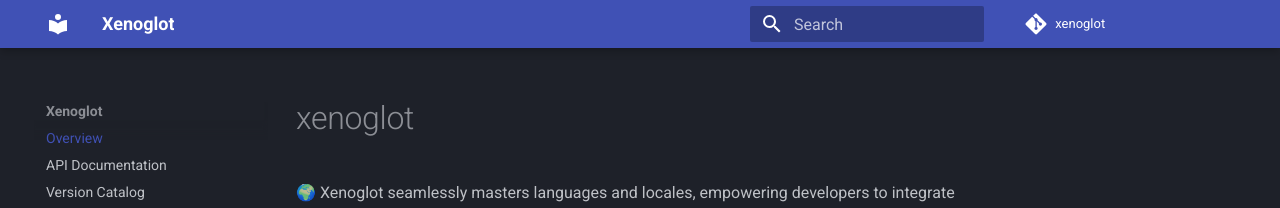
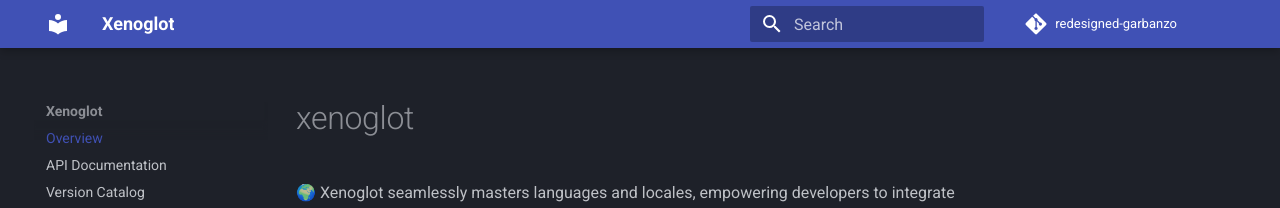
Before and after one commit to teogor/redesigned-garbanzo, an MkDocs documentation site: the page built from docs/index.md, in a window 1280 px wide. Shown: the top 208 px of the page. Built offline with MkDocs 1.6.1 and Material for MkDocs 9.7.7, drawn with Linux system fonts in a browser that asks for light colours; comment, search, counter and statistics services are not loaded.

Commit message:
Update mkdocs.yml

```diff
--- a/mkdocs.yml
+++ b/mkdocs.yml
@@ -1,8 +1,8 @@
 site_name: Xenoglot
 site_description: Xenoglot seamlessly masters languages and locales, empowering developers to integrate multilingual capabilities into their applications with ease.
 site_author: Teodor Grigor (teogor)
-site_dir: build/docs/xenoglot
-site_url: https://github.com/teogor/xenoglot
+site_dir: build/docs/redesigned-garbanzo
+site_url: https://github.com/teogor/redesigned-garbanzo
 edit_uri: tree/main/docs/
 
 docs_dir: docs
@@ -17,8 +17,8 @@
   - 'Security': security.md
 
 # Repository
-repo_name: xenoglot
-repo_url: https://github.com/teogor/xenoglot
+repo_name: redesigned-garbanzo
+repo_url: https://github.com/teogor/redesigned-garbanzo
 
 # Configuration
 theme:
```
